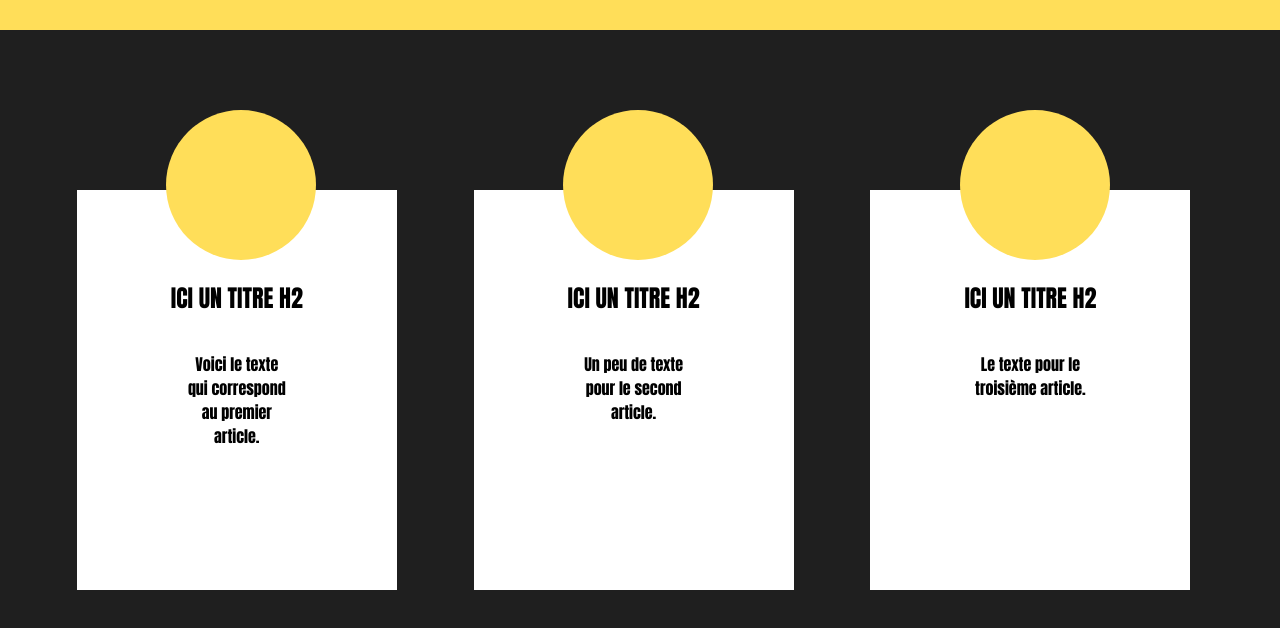
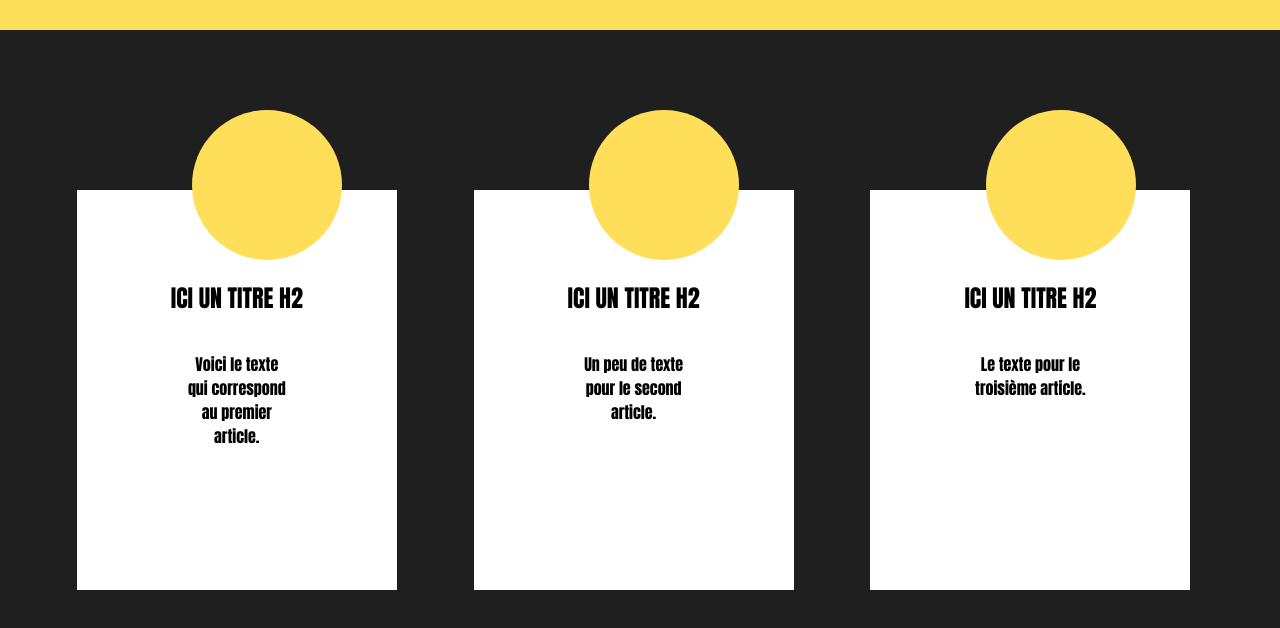
Before and after one commit to jasonpoquet/projet01, a plain HTML site: page index.html in a window 1280 px wide. Shown: the part 130-758 px from the top of the page. Drawn offline with Linux system fonts and the light colour scheme.

Commit message:
Test 2.1

```diff
--- a/style.css
+++ b/style.css
@@ -34,7 +34,7 @@ article{
     border-radius: 50%;
     height: 150px;
     width: 150px;
-    margin-left: 7vw;
+    margin-left: 9vw;
     margin-top: -10vh;
 
 }
```
